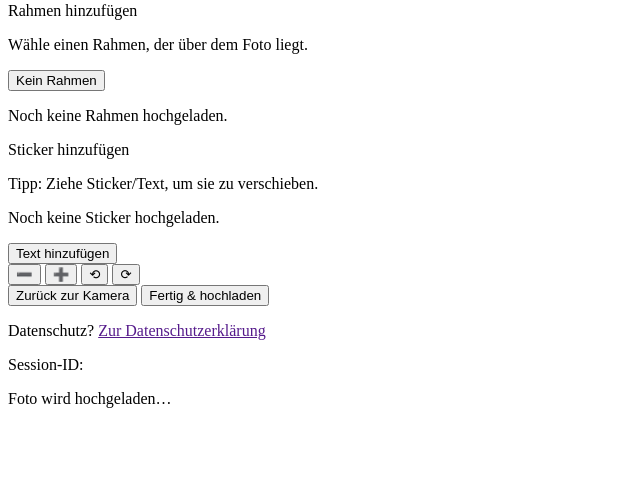
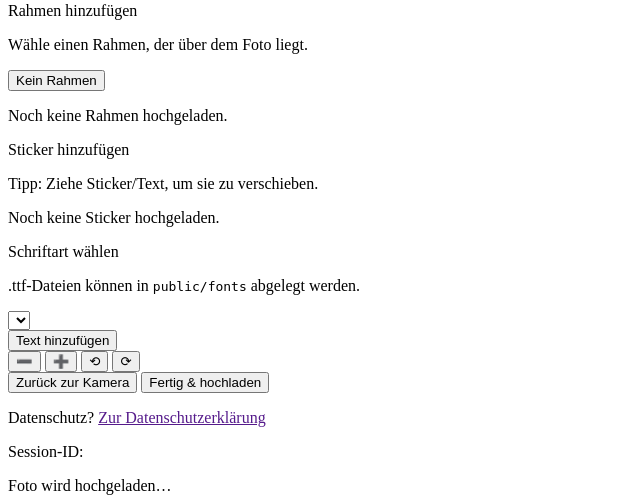
Before and after one commit to negurvulkan/CamNoir, a PHP site: template views/event.php in a window 1280 px wide. Shown: the part 554-1057 px from the top of the page, without its empty margins (0-640 px from the left). Before the commit the page ends 962 px from the top, so only its background shows below. Run offline with PHP 8.4, Linux system fonts and the light colour scheme; the template is opened without the code that fills it: most values are stand-ins (such as "Sample title", 1, 10 or a date in 2020); data that the repository does not hold is empty.

Commit message:
Add font selection support for overlays

```diff
--- a/public/css/style.css
+++ b/public/css/style.css
@@ -75,6 +75,8 @@ table th, table td { padding: 8px; border-bottom: 1px solid rgba(255,255,255,0.0
 .frame-btn { background: rgba(200,162,255,0.1); }
 .frame-btn.no-frame { color: var(--text); font-weight: 700; }
 .tool-row { display: flex; flex-wrap: wrap; align-items: center; gap: 10px; justify-content: space-between; }
+.font-select { padding: 10px 12px; border-radius: 8px; border: 1px solid rgba(255,255,255,0.12); background: rgba(255,255,255,0.06); color: var(--text); min-width: 200px; }
+.font-select:focus { outline: 2px solid var(--primary); }
 .transform-buttons { display: flex; gap: 8px; }
 .transform-buttons button { width: 44px; height: 44px; padding: 0; font-size: 18px; }
 #editor-actions { justify-content: space-between; }
--- a/views/event.php
+++ b/views/event.php
@@ -5,6 +5,9 @@ $stickerDir = __DIR__ . '/../public/stickers';
 $frameDir = __DIR__ . '/../public/frames';
 $stickers = [];
 $frames = [];
+$fonts = [
+    ['name' => 'Arial', 'url' => null],
+];
 if (is_dir($stickerDir)) {
     foreach (glob($stickerDir . '/*.{png,jpg,jpeg,svg,webp}', GLOB_BRACE) as $file) {
         $stickers[] = base_url('stickers/' . basename($file));
@@ -13,6 +16,19 @@ if (is_dir($stickerDir)) {
 if (is_dir($frameDir)) {
     foreach (glob($frameDir . '/*.{png,jpg,jpeg,svg,webp}', GLOB_BRACE) as $file) {
         $frames[] = base_url('frames/' . basename($file));
+    }
+}
+$fontDir = __DIR__ . '/../public/fonts';
+if (is_dir($fontDir)) {
+    foreach (glob($fontDir . '/*.ttf') as $file) {
+        $fontName = preg_replace('/[^A-Za-z0-9 _-]/', '', pathinfo($file, PATHINFO_FILENAME));
+        if (!$fontName) {
+            $fontName = pathinfo($file, PATHINFO_FILENAME);
+        }
+        $fonts[] = [
+            'name' => $fontName,
+            'url' => base_url('fonts/' . basename($file)),
+        ];
     }
 }
 ?>
@@ -78,6 +94,17 @@ if (is_dir($frameDir)) {
                         <p class="muted small">Noch keine Sticker hochgeladen.</p>
                     <?php endif; ?>
                 </div>
+                <div class="tool-header">
+                    <p class="muted small">Schriftart wählen</p>
+                    <p class="muted small">.ttf-Dateien können in <code>public/fonts</code> abgelegt werden.</p>
+                </div>
+                <div class="tool-row">
+                    <select id="font-select" class="font-select">
+                        <?php foreach ($fonts as $font): ?>
+                            <option value="<?= sanitize_text($font['name']) ?>"><?= sanitize_text($font['name']) ?></option>
+                        <?php endforeach; ?>
+                    </select>
+                </div>
                 <div class="tool-row">
                     <button id="add-text-btn" class="secondary" type="button">Text hinzufügen</button>
                     <div class="transform-buttons">
@@ -108,7 +135,8 @@ if (is_dir($frameDir)) {
     window.CAM_CONFIG = {
         uploadUrl: "<?= base_url('e/' . sanitize_text($event['slug']) . '/upload') ?>",
         sessionToken: "<?= sanitize_text($session['session_token']) ?>",
-        remaining: <?= $remaining ?>
+        remaining: <?= $remaining ?>,
+        fonts: <?= json_encode($fonts, JSON_UNESCAPED_SLASHES | JSON_UNESCAPED_UNICODE) ?>
     };
 </script>
 <script src="<?= base_url('js/app.js') ?>"></script>
```
Also changed, not shown: public/js/app.js, 1 other file.
